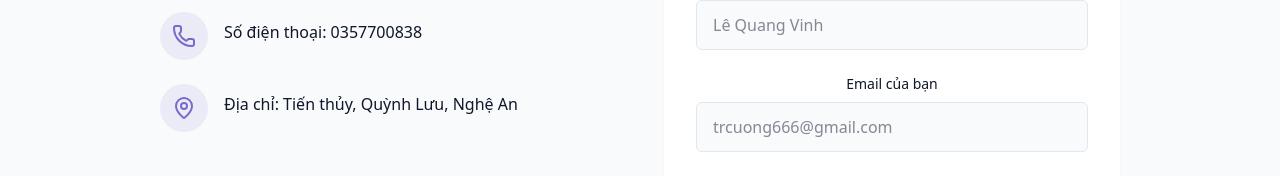
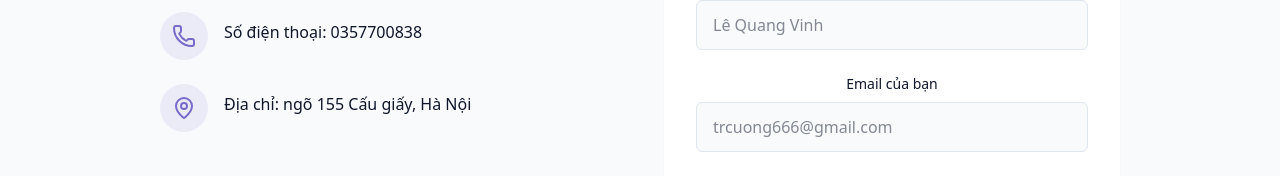
Before and after one commit to QuangVinh32/my-portfolio, a React (Vite) app: page / in a window 1280 px wide. Shown: the part 4466-4642 px from the top of the page. Built offline with nearby package versions, Linux system fonts and the light colour scheme.

Commit message:
fix address in hanoi

```diff
--- a/src/components/ContactSection.jsx
+++ b/src/components/ContactSection.jsx
@@ -83,7 +83,7 @@ export const ContactSection = () => {
                 <div className="mt-2">
                   <span className="font-medium">Địa chỉ: </span>
                   <a className="text-muted-foreground hover:text-primary transition-colors">
-                    Tiến thủy, Quỳnh Lưu, Nghệ An
+                    ngõ 155 Cấu giấy, Hà Nội
                   </a>
                 </div>
               </div>
```
